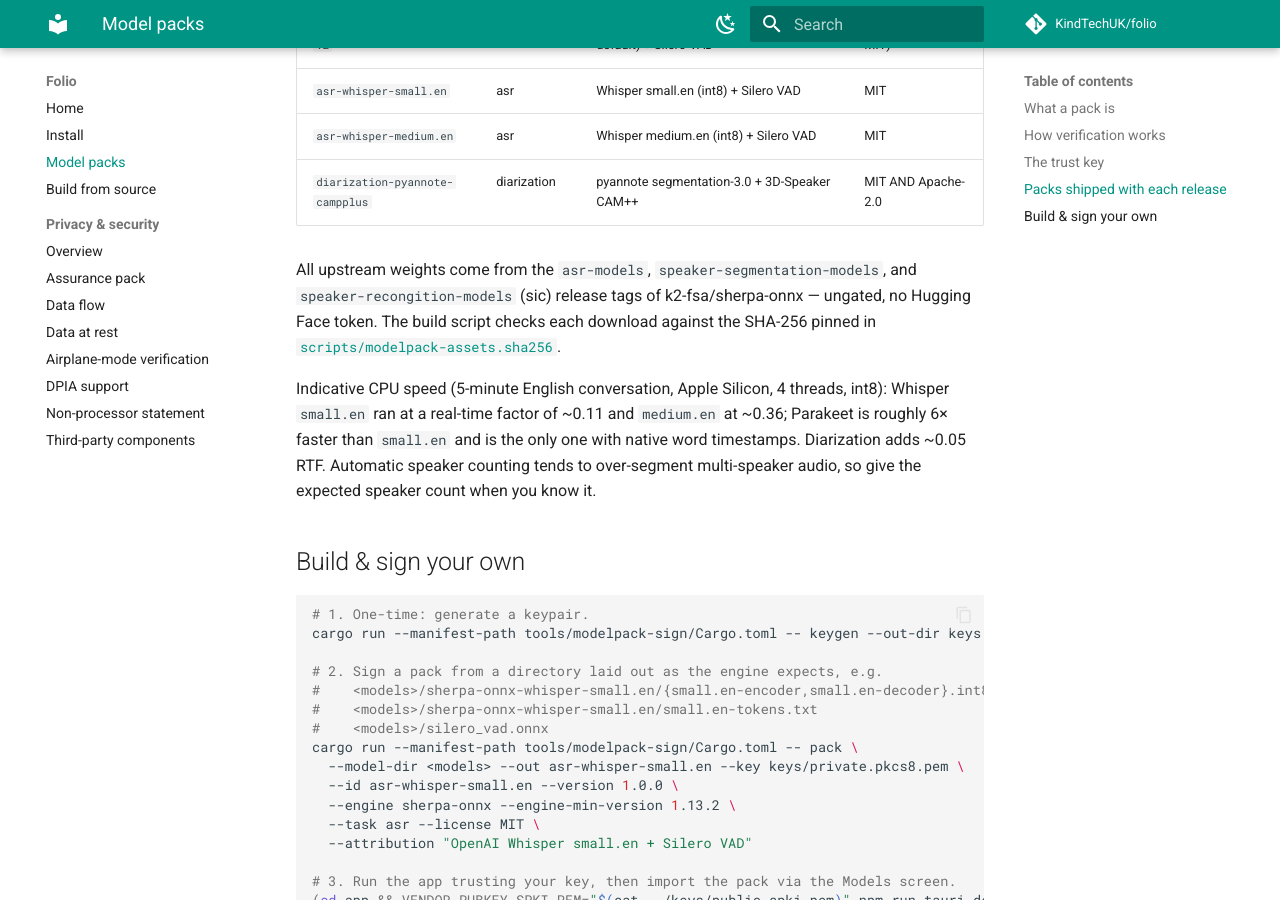
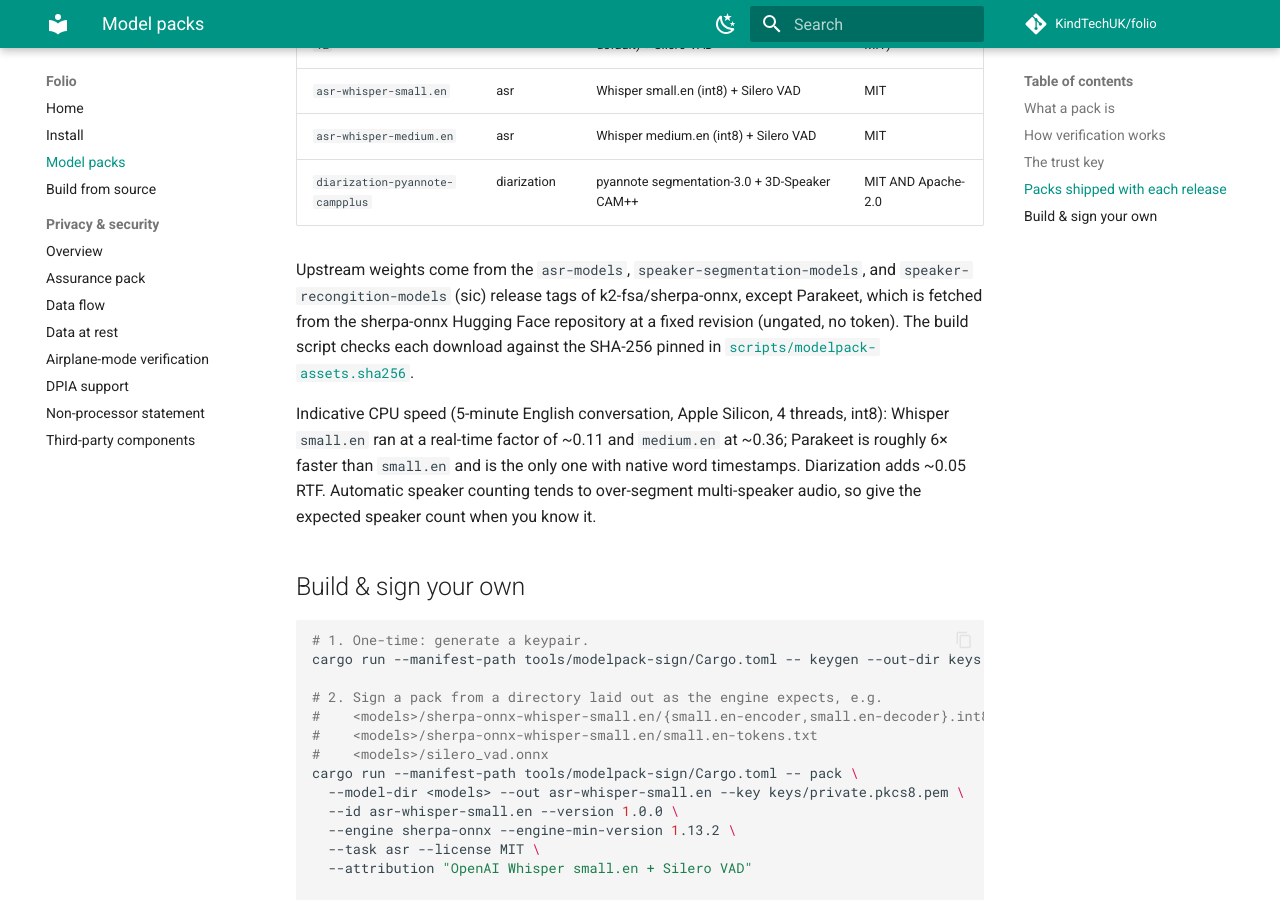
Before and after one commit to KindTechUK/folio, an MkDocs documentation site: the page built from docs/model-packs.md, in a window 1280 px wide and 900 px high, scrolled down 1503 px. Built offline with MkDocs 1.6.1 and Material for MkDocs 9.7.7, drawn with Linux system fonts in a browser that asks for light colours; comment, search, counter and statistics services are not loaded.

Commit message:
fix(release): pin Parakeet weights to a fixed Hugging Face revision
Upstream replaced the sherpa-onnx-nemo-parakeet-tdt-0.6b-v2-int8 GitHub release
tarball on 2026-11-07 with a re-export (k2-fsa/sherpa-onnx#4167), so its pinned
checksum no longer matched and the v0.2.1 model-pack build failed. The encoder,
decoder and joiner bytes changed.

Fetch the four files from the sherpa-onnx Hugging Face repo at revision 1ab93235,
which holds exactly the weights signed into the v0.2.0 pack, and pin each file's
SHA-256.

```diff
--- a/docs/model-packs.md
+++ b/docs/model-packs.md
@@ -63,9 +63,10 @@ from upstream [k2-fsa/sherpa-onnx](https://github.com/k2-fsa/sherpa-onnx) weight
 | `asr-whisper-medium.en` | asr | Whisper medium.en (int8) + Silero VAD | MIT |
 | `diarization-pyannote-campplus` | diarization | pyannote segmentation-3.0 + 3D-Speaker CAM++ | MIT AND Apache-2.0 |
 
-All upstream weights come from the `asr-models`, `speaker-segmentation-models`, and
-`speaker-recongition-models` (sic) release tags of k2-fsa/sherpa-onnx — ungated, no
-Hugging Face token. The build script checks each download against the SHA-256 pinned in
+Upstream weights come from the `asr-models`, `speaker-segmentation-models`, and
+`speaker-recongition-models` (sic) release tags of k2-fsa/sherpa-onnx, except Parakeet,
+which is fetched from the sherpa-onnx Hugging Face repository at a fixed revision
+(ungated, no token). The build script checks each download against the SHA-256 pinned in
 [`scripts/modelpack-assets.sha256`](https://github.com/KindTechUK/folio/blob/main/scripts/modelpack-assets.sha256).
 
 Indicative CPU speed (5-minute English conversation, Apple Silicon, 4 threads, int8):
```
Also changed, not shown: docs/assurance/third-party-components.md (+1 -1 lines), 2 other files.
